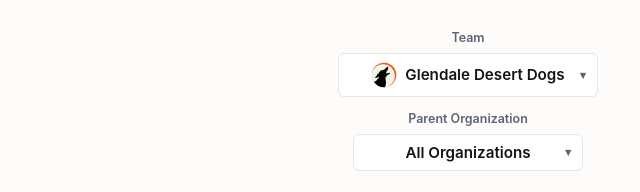
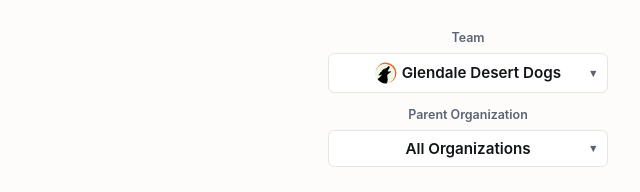
Before and after one commit to josh-hoff/AFL, a plain HTML site: page roster.html in a window 1280 px wide. Shown: the part 262-454 px from the top of the page, 172-812 px from the left. Drawn offline with Linux system fonts and the light colour scheme.

Commit message:
Roster page: fixed-width dropdowns; organization button shows logo/name, logo+abbreviation or logos by number picked
Co-Authored-By: Claude Sonnet 5.5 <noreply@anthropic.com>
Claude-Session: https://claude.ai/code/session_01BhDtrsK9p2jywGZMYzp6tT

```diff
--- a/roster.html
+++ b/roster.html
@@ -151,7 +151,7 @@
   .org-filter > label { font-size: 0.78rem; color: var(--text-muted); font-weight: 600; text-align: center; }
   .org-btn {
     display: flex; align-items: center; justify-content: center; gap: 0.5rem; position: relative;
-    min-width: 230px; background: var(--bg-card); border: 1px solid var(--border); color: var(--text);
+    width: 280px; max-width: 100%; overflow: hidden; background: var(--bg-card); border: 1px solid var(--border); color: var(--text);
     padding: 0.5rem 2rem; border-radius: 6px; font-size: 0.95rem; font-weight: 600; font-family: inherit; cursor: pointer;
   }
   .org-btn.active { border-color: var(--tab-active); }
@@ -170,6 +170,10 @@
   .org-opt img { width: 22px; height: 22px; object-fit: contain; flex-shrink: 0; }
   .org-opt .org-logo-gap { width: 22px; flex-shrink: 0; }
   .team-opt-logo { width: 26px; height: 26px; object-fit: contain; flex-shrink: 0; }
+  .org-btn .btn-txt { display: flex; align-items: center; justify-content: center; gap: 0.55rem; min-width: 0; white-space: nowrap; }
+  .org-btn .btn-chip { display: inline-flex; align-items: center; gap: 0.3rem; min-width: 0; }
+  .org-btn .btn-chip .btn-name { overflow: hidden; text-overflow: ellipsis; }
+  .org-btn .btn-logo { width: 22px; height: 22px; object-fit: contain; flex-shrink: 0; }
   .org-opt .org-name { flex: 1; min-width: 0; }
   .org-opt .org-count { color: var(--text-muted); font-size: 0.78rem; font-weight: 600; font-variant-numeric: tabular-nums; }
   .org-opt .org-tick { width: 16px; text-align: center; color: var(--tab-active); font-weight: 800; visibility: hidden; }
@@ -713,10 +717,30 @@
     });
     return [...m.values()].sort((a, b) => a.name.localeCompare(b.name));
   }
-  function orgFilterLabel(orgList) {
-    if (selectedOrgs.size === 0) return 'All Organizations';
-    if (selectedOrgs.size === 1) { const o = orgList.find(x => selectedOrgs.has(x.key)); return o ? o.name : 'All Organizations'; }
-    return selectedOrgs.size + ' organizations';
+  // Club abbreviations for the closed button when a few organizations are picked.
+  const ORG_ABBR = {
+    'Arizona Diamondbacks': 'ARI', 'Atlanta Braves': 'ATL', 'Baltimore Orioles': 'BAL', 'Boston Red Sox': 'BOS',
+    'Chicago Cubs': 'CHC', 'Chicago White Sox': 'CWS', 'Cincinnati Reds': 'CIN', 'Cleveland Guardians': 'CLE',
+    'Cleveland Indians': 'CLE', 'Colorado Rockies': 'COL', 'Detroit Tigers': 'DET', 'Houston Astros': 'HOU',
+    'Kansas City Royals': 'KC', 'Los Angeles Angels': 'LAA', 'Los Angeles Dodgers': 'LAD', 'Miami Marlins': 'MIA',
+    'Milwaukee Brewers': 'MIL', 'Minnesota Twins': 'MIN', 'New York Mets': 'NYM', 'New York Yankees': 'NYY',
+    'Oakland Athletics': 'ATH', 'Athletics': 'ATH', 'Philadelphia Phillies': 'PHI', 'Pittsburgh Pirates': 'PIT',
+    'San Diego Padres': 'SD', 'San Francisco Giants': 'SF', 'Seattle Mariners': 'SEA', 'St. Louis Cardinals': 'STL',
+    'Tampa Bay Rays': 'TB', 'Texas Rangers': 'TEX', 'Toronto Blue Jays': 'TOR', 'Washington Nationals': 'WSH',
+  };
+  const orgAbbr = o => ORG_ABBR[o.name] || ((o.name.split(' ').pop() || o.name).slice(0, 3).toUpperCase());
+  const orgLogo = o => o.id ? `<img class="btn-logo" src="https://www.mlbstatic.com/team-logos/${o.id}.svg" alt="${o.name}" title="${o.name}" onerror="this.style.display='none'">` : '';
+  // What the closed button shows: none = All Organizations; 1 = logo + name; 2-3 = logo + abbreviation;
+  // 4-6 = logos only; 7 or more = a count. The button is always the same fixed width.
+  function orgButtonHtml(orgList) {
+    const picked = orgList.filter(o => selectedOrgs.has(o.key));
+    let inner;
+    if (picked.length === 0) inner = 'All Organizations';
+    else if (picked.length === 1) inner = `<span class="btn-chip">${orgLogo(picked[0])}<span class="btn-name">${picked[0].name}</span></span>`;
+    else if (picked.length <= 3) inner = picked.map(o => `<span class="btn-chip">${orgLogo(o)}<span>${orgAbbr(o)}</span></span>`).join('');
+    else if (picked.length <= 6) inner = picked.map(orgLogo).join('');
+    else inner = picked.length + ' organizations';
+    return `<span class="btn-txt">${inner}</span><span class="org-caret">&#9662;</span>`;
   }
   function orgFilterHtml(orgList, total) {
     if (orgList.length === 0) return '';
@@ -727,7 +751,7 @@
       <div class="org-filter" id="org-filter">
         <label for="org-btn">Parent Organization</label>
         <button type="button" id="org-btn" class="org-btn${selectedOrgs.size ? ' active' : ''}" aria-haspopup="true" aria-expanded="${orgOpen}">
-          <span>${orgFilterLabel(orgList)}</span><span class="org-caret">&#9662;</span>
+          ${orgButtonHtml(orgList)}
         </button>
         <div class="org-panel" id="org-panel"${orgOpen ? '' : ' hidden'}>
           <label class="org-multi"><input type="checkbox" id="org-multi"${orgMulti ? ' checked' : ''}> Multi-select</label>
@@ -804,7 +828,7 @@
         <div class="org-filter" id="team-filter">
           <label for="team-btn">Team</label>
           <button type="button" id="team-btn" class="org-btn" aria-haspopup="true" aria-expanded="${teamOpen}">
-            ${teamLogoImg(currentTeam, 'team-opt-logo')}<span>${currentTeam}</span><span class="org-caret">&#9662;</span>
+            <span class="btn-txt"><span class="btn-chip">${teamLogoImg(currentTeam, 'btn-logo')}<span class="btn-name">${currentTeam}</span></span></span><span class="org-caret">&#9662;</span>
           </button>
           <div class="org-panel" id="team-panel"${teamOpen ? '' : ' hidden'}>
             ${AFL_TEAM_NAMES.map(n => `<button type="button" class="org-opt${n === currentTeam ? ' sel' : ''}" data-team="${n}">${teamLogoImg(n, 'team-opt-logo')}<span class="org-name">${n}</span><span class="org-tick">&#10003;</span></button>`).join('')}
```
